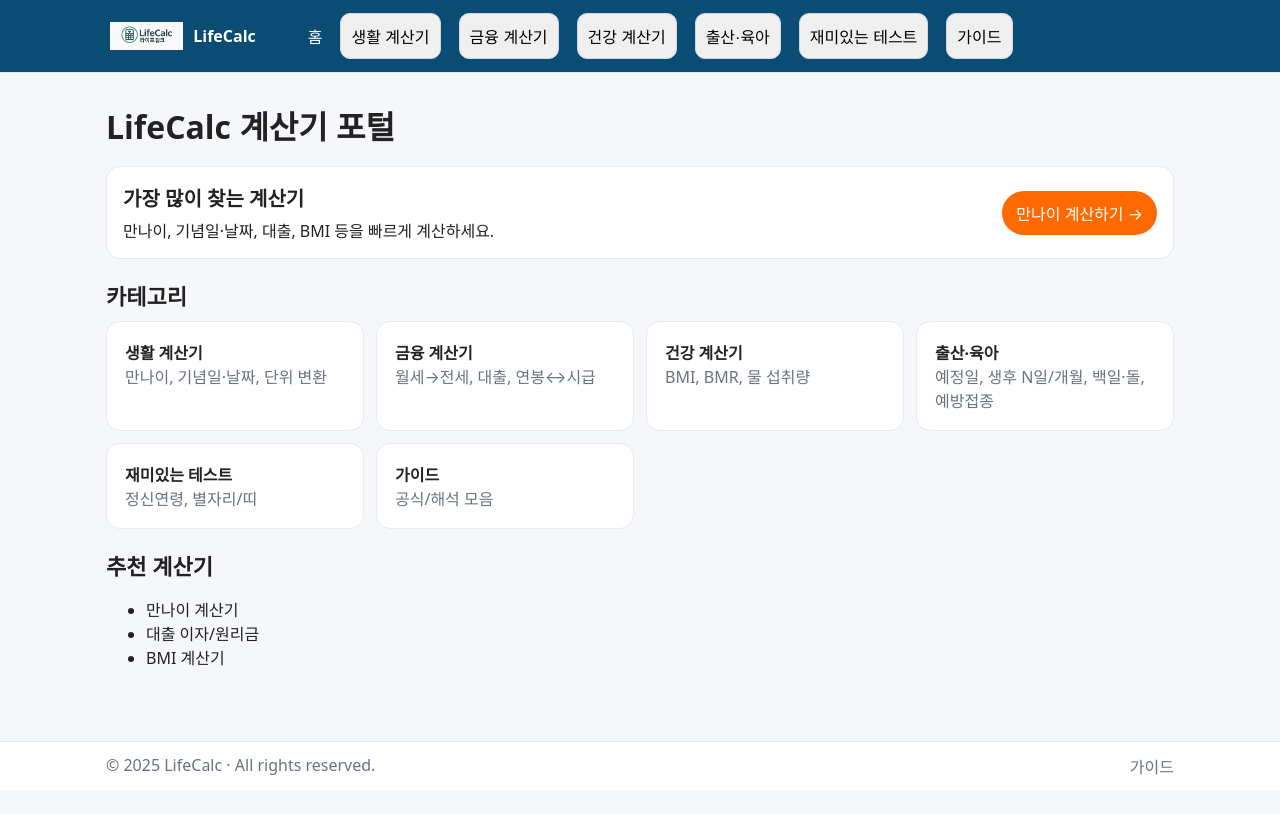
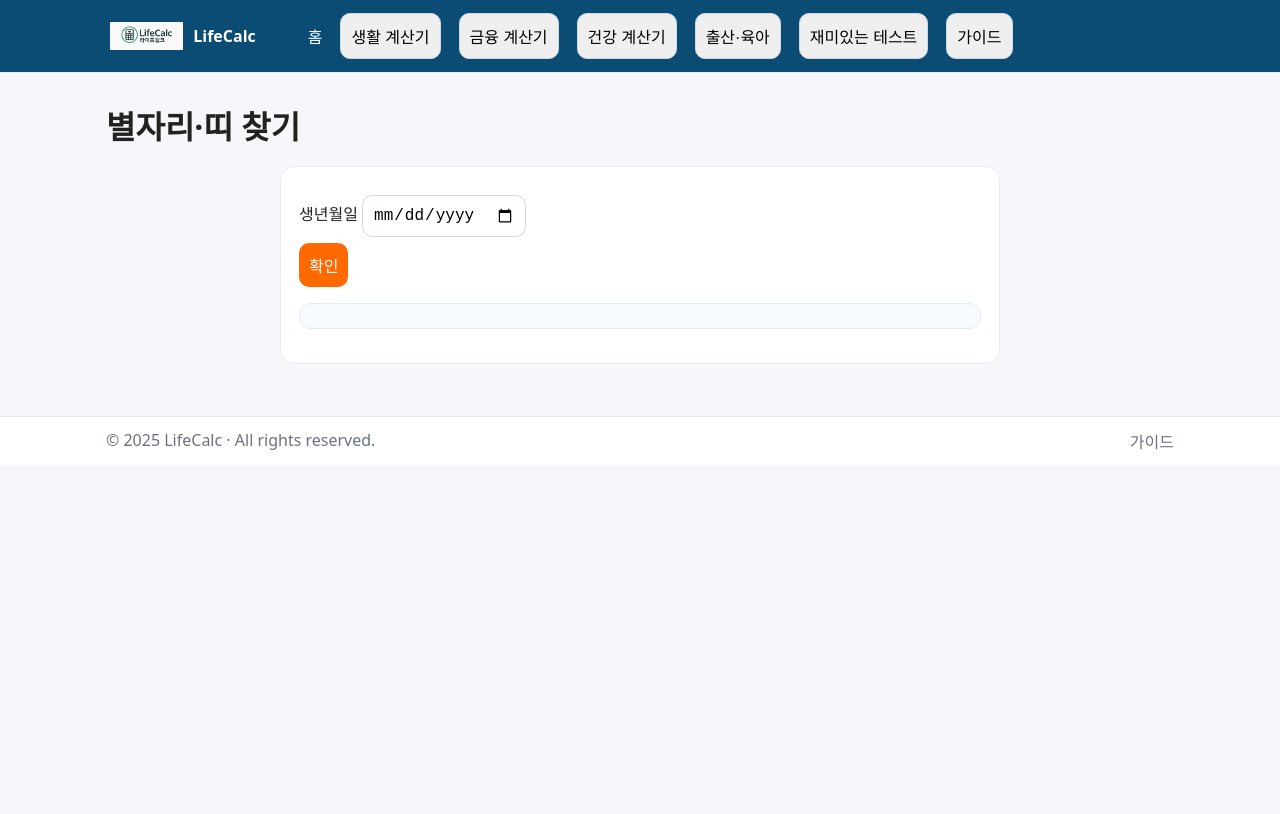
Before and after one commit to khai-lang/LifeCalc, a Jekyll site: the page built from fun/astro/index.md, in a window 1280 px wide. Shown: the top 814 px of the page. Built offline with Jekyll 4.4.1, drawn with Linux system fonts in a browser that asks for light colours.

Commit message:
Update index.md

```diff
--- a/fun/astro/index.md
+++ b/fun/astro/index.md
@@ -1,59 +1,26 @@
 ---
 layout: default
-title: 홈
-description: 생활·금융·건강·출산 육아 계산기를 한 곳에서
+title: 별자리·띠 찾기
+description: 생일로 서양 별자리와 12간지를 확인합니다.
+permalink: fun/astro/
 ---
-
-# LifeCalc 계산기 포털
-
-<div class="card" style="margin:16px 0;padding:16px;display:flex;gap:12px;align-items:center;justify-content:space-between">
-  <div>
-    <div style="font-weight:800;font-size:20px;margin-bottom:6px">가장 많이 찾는 계산기</div>
-    <div>만나이, 기념일·날짜, 대출, BMI 등을 빠르게 계산하세요.</div>
-  </div>
-  <a href="/life/age/" class="btn" style="background:#ff6a00;color:#fff;border:0">만나이 계산하기 →</a>
+# 별자리·띠 찾기
+<div class="card" style="max-width:720px;margin:0 auto;">
+  <form onsubmit="event.preventDefault();astro();">
+    <label>생년월일 <input type="date" id="ad" required></label>
+    <button>확인</button>
+  </form>
+  <div id="astro-out" class="note"></div>
 </div>
-
-## 카테고리
-<div class="grid" style="display:grid;grid-template-columns:repeat(auto-fill,minmax(220px,1fr));gap:12px">
-  <a class="card" href="/life/">
-    <div style="font-weight:700">생활 계산기</div>
-    <div style="color:#6b7280">만나이, 기념일·날짜, 단위 변환</div>
-  </a>
-  <a class="card" href="/finance/">
-    <div style="font-weight:700">금융 계산기</div>
-    <div style="color:#6b7280">월세→전세, 대출, 연봉↔시급</div>
-  </a>
-  <a class="card" href="/health/">
-    <div style="font-weight:700">건강 계산기</div>
-    <div style="color:#6b7280">BMI, BMR, 물 섭취량</div>
-  </a>
-  <a class="card" href="/family/">
-    <div style="font-weight:700">출산·육아</div>
-    <div style="color:#6b7280">예정일, 생후 N일/개월, 백일·돌, 예방접종</div>
-  </a>
-  <a class="card" href="/fun/">
-    <div style="font-weight:700">재미있는 테스트</div>
-    <div style="color:#6b7280">정신연령, 별자리/띠</div>
-  </a>
-  <a class="card" href="/guide/">
-    <div style="font-weight:700">가이드</div>
-    <div style="color:#6b7280">공식/해석 모음</div>
-  </a>
-</div>
-
-## 추천 계산기
-<ul>
-  <li><a href="/life/age/">만나이 계산기</a></li>
-  <li><a href="/finance/loan/">대출 이자/원리금</a></li>
-  <li><a href="/health/bmi/">BMI 계산기</a></li>
-</ul>
-
-<div class="ad-box">
-  <ins class="adsbygoogle" style="display:block"
-       data-ad-client="ca-pub-3758454239921831"
-       data-ad-slot="1398373115"
-       data-ad-format="auto"
-       data-full-width-responsive="true"></ins>
-  <script>(adsbygoogle=window.adsbygoogle||[]).push({});</script>
-</div>
+<script>
+function zod(m,d){
+  const t=[[1,20,'염소'],[2,19,'물병'],[3,21,'물고기'],[4,20,'양'],[5,21,'황소'],[6,22,'쌍둥이'],[7,23,'게'],
+           [8,23,'사자'],[9,24,'처녀'],[10,23,'천칭'],[11,23,'전갈'],[12,24,'사수'],[12,32,'염소']];
+  for(const [mm,dd,name] of t){ if(m<mm || (m===mm && d<dd)) return name; }
+}
+function branch(y){ const animals=['원숭이','닭','개','돼지','쥐','소','호랑이','토끼','용','뱀','말','양']; return animals[y%12]; }
+function astro(){
+  const dt=new Date(ad.value); const m=dt.getMonth()+1, d=dt.getDate(), y=dt.getFullYear();
+  astro-out.innerText = `별자리: ${zod(m,d)} · 띠: ${branch(y)}`;
+}
+</script>
```
